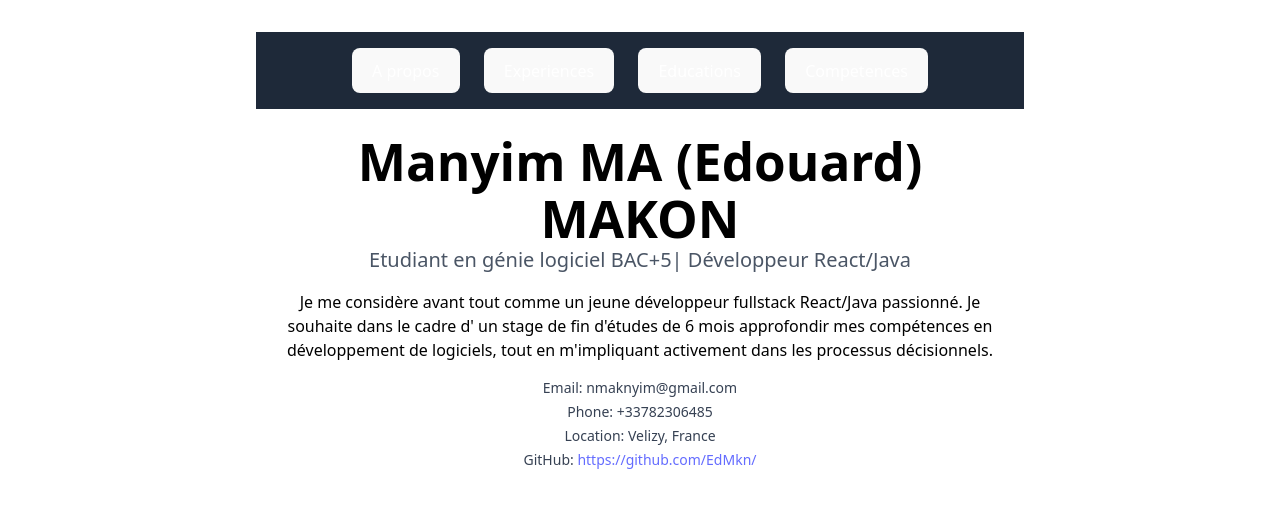
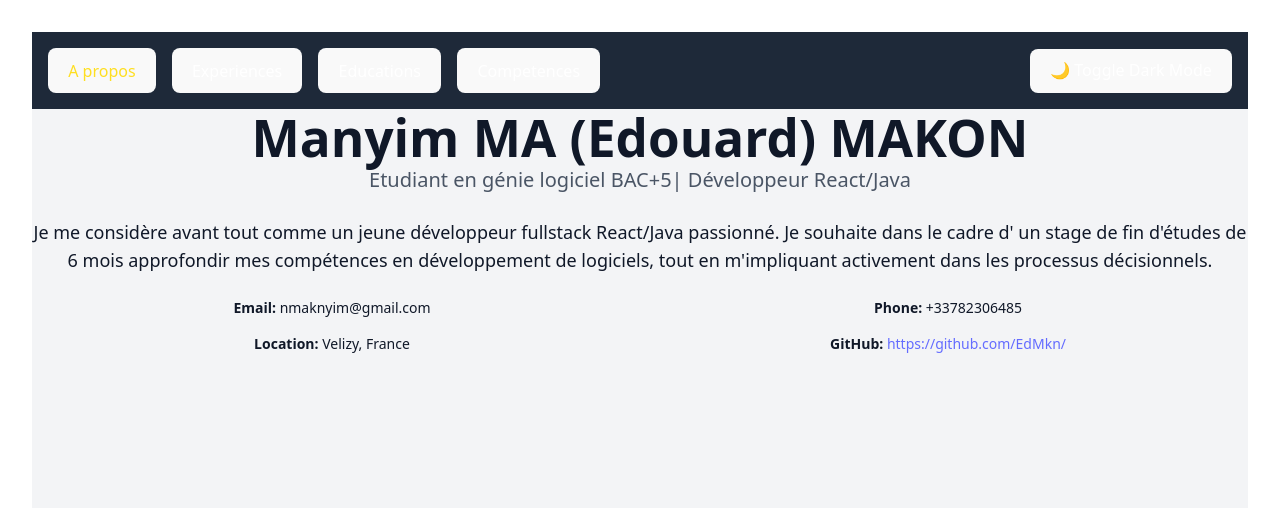
Before and after one commit to EdMkn/Mon_CV, a React (Vite) app: page / in a window 1280 px wide. Shown: the top 508 px of the page. Built offline with nearby package versions, Linux system fonts and the light colour scheme.

Commit message:
Implémentation de tailwindCSS:  - tentative d'implémentation d'un dark mode  -  implementation de style de tailwind

```diff
--- a/src/App.css
+++ b/src/App.css
@@ -1,4 +1,7 @@
 @import "tailwindcss";
+@import "tailwindcss/preflight"
+@tailwind utilities;
+
 
 #root {
   max-width: 1280px;
--- a/src/components/CV/About.jsx
+++ b/src/components/CV/About.jsx
@@ -3,26 +3,38 @@ import cvData from "./cvData";
 
 const About = () => {
   return (
-    <div className="p-6">
-      <h1 className="text-3xl font-bold">{cvData.name}</h1>
-      <h2 className="text-xl text-gray-600">{cvData.title}</h2>
-      <p className="mt-4">{cvData.summary}</p>
-      <ul className="mt-4 text-sm text-gray-700 space-y-1">
-        <li>Email: {cvData.contact.email}</li>
-        <li>Phone: {cvData.contact.phone}</li>
-        <li>Location: {cvData.contact.location}</li>
-        <li>
-          GitHub:{" "}
+    <div className="space-y-6">
+      <div>
+        <h1 className="text-3xl font-bold">{cvData.name}</h1>
+        <h2 className="text-xl text-gray-600 dark:text-gray-300">
+          {cvData.title}
+        </h2>
+      </div>
+
+      <p className="text-lg">{cvData.summary}</p>
+
+      <div className="grid grid-cols-1 sm:grid-cols-2 gap-4 text-sm">
+        <p>
+          <strong>Email:</strong> {cvData.contact.email}
+        </p>
+        <p>
+          <strong>Phone:</strong> {cvData.contact.phone}
+        </p>
+        <p>
+          <strong>Location:</strong> {cvData.contact.location}
+        </p>
+        <p>
+          <strong>GitHub:</strong>{" "}
           <a
             href={cvData.contact.github}
             target="_blank"
             rel="noreferrer"
-            className="text-blue-500"
+            className="text-blue-500 dark:text-blue-400 hover:underline"
           >
             {cvData.contact.github}
           </a>
-        </li>
-      </ul>
+        </p>
+      </div>
     </div>
   );
 };
--- a/src/components/CV/CV.jsx
+++ b/src/components/CV/CV.jsx
@@ -1,5 +1,5 @@
 // src/components/CV/CV.jsx
-import { useState } from "react";
+import { useState, useEffect } from "react";
 import Header from "./Header";
 import About from "./About";
 import Experience from "./Experience";
@@ -7,7 +7,20 @@ import Education from "./Education";
 import Skills from "./Skills";
 
 const CV = () => {
-  const [currentSection, setCurrentSection] = useState("About");
+  const [currentSection, setCurrentSection] = useState("A propos");
+  const [darkMode, setDarkMode] = useState(false);
+
+  const toggleDarkMode = () => setDarkMode((prev) => !prev);
+
+  useEffect(() => {
+    const root = document.documentElement;
+    if (darkMode) {
+      root.classList.add("dark");
+    } else {
+      root.classList.remove("dark");
+    }
+  }, [darkMode]);
+
   const renderSection = () => {
     switch (currentSection) {
       case "Experiences":
@@ -22,9 +35,12 @@ const CV = () => {
   };
 
   return (
-    <div>
-      <Header currentSection={currentSection} onSelect={setCurrentSection} />
-      <div className="max-w-3xl mx-auto">{renderSection()}</div>
+    <div className="min-h-screen bg-gray-100 text-gray-900">
+      <Header
+        currentSection={currentSection}
+        onSelect={setCurrentSection}
+        toggleDarkMode={toggleDarkMode} />
+      <div className="transition-opacity duration-500 ease-in-out">{renderSection()}</div>
     </div>
   );
 };
--- a/src/components/CV/Education.jsx
+++ b/src/components/CV/Education.jsx
@@ -3,8 +3,8 @@ import cvData from './cvData'
 
 const Education = () => {
   return (
-    <div className="p-6">
-    <h2 className="text-2xl font-bold mb-4">Education</h2>
+    <div className="space-y-6">
+    <h2 className="text-xl font-semibold border-b border-gray-300 pb-1">Education</h2>
     {cvData.education.map((edu, index) => (
       <div key={index} className="mb-2">
         <h4 className="font-bold">{edu.degree}</h4>
--- a/src/components/CV/Experience.jsx
+++ b/src/components/CV/Experience.jsx
@@ -3,8 +3,8 @@ import cvData from './cvData'
 
 const Experience = () => {
   return (
-    <div className="p-6">
-    <h2 className="text-2xl font-bold mb-4">Experience</h2>
+    <div className="space-y-4">
+    <h2 className="text-xl font-semibold border-b border-gray-300 pb-1">Experience</h2>
     {cvData.experience.map((job, index) => (
       <div key={index} className="mb-4">
         <h4 className="font-bold">{job.role} @ {job.company}</h4>
--- a/src/components/CV/Header.jsx
+++ b/src/components/CV/Header.jsx
@@ -1,10 +1,11 @@
-import React from 'react'
+import React from "react";
 
-const Header = ({currentSection, onSelect}) => {
+const Header = ({ currentSection, onSelect, toggleDarkMode }) => {
   const sections = ["A propos", "Experiences", "Educations", "Competences"];
 
   return (
-    <nav className="bg-gray-800 text-white p-4 flex gap-6 justify-center">
+    <nav className="bg-gray-800 text-white p-4 flex flex-wrap items-center justify-between">
+      <div className="flex gap-4">
         {sections.map((section) => (
           <button
             key={section}
@@ -16,8 +17,16 @@ const Header = ({currentSection, onSelect}) => {
             {section}
           </button>
         ))}
+      </div>
+
+      <button
+        onClick={toggleDarkMode}
+        className="ml-auto text-sm px-3 py-1 border rounded hover:bg-gray-700"
+      >
+        🌙 Toggle Dark Mode
+      </button>
     </nav>
-  )
-}
+  );
+};
 
-export default Header
+export default Header;
--- a/src/components/CV/Skills.jsx
+++ b/src/components/CV/Skills.jsx
@@ -2,8 +2,8 @@ import React from 'react'
 import cvData from "./cvData";
 
 const Skills = () => (
-  <div className="p-6">
-    <h2 className="text-2xl font-bold mb-4">Skills</h2>
+  <div className="space-y-6">
+    <h2 className="text-xl font-semibold border-b border-gray-300 pb-1">Skills</h2>
     <ul className="flex flex-wrap gap-3 text-sm">
       {cvData.skills.map((skill, index) => (
         <li key={index} className="bg-gray-200 px-3 py-1 rounded-full">{skill}</li>
--- /dev/null
+++ b/tailwind.config.js
@@ -0,0 +1,8 @@
+export default {
+    darkMode: 'class', // enables class-based dark mode
+    content: ['./index.html', './src/**/*.{js,ts,jsx,tsx}'],
+    theme: {
+      extend: {},
+    },
+    plugins: [],
+  };
```
Lines whose indentation alone changed are shown as unchanged.
